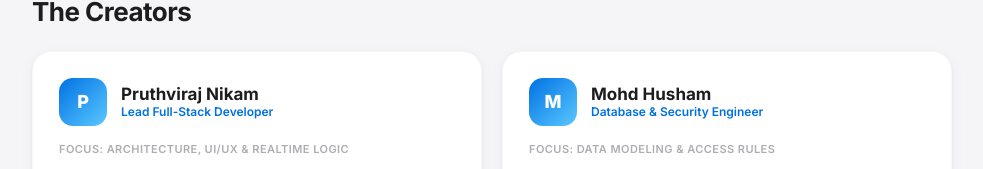
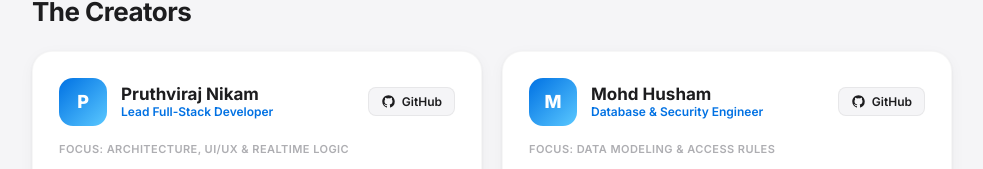
Before and after one commit to pruthviraj-builds/smartqueue-react, a Next.js app: page /about in a window 1280 px wide. Shown: the part 2036-2205 px from the top of the page, without its empty margins (148-1131 px from the left). Built offline with nearby package versions, Linux system fonts and the light colour scheme; no server answers; what react-google-recaptcha-v3 would draw is missing.

Commit message:
feat: add staff account creation and campus geofencing

```diff
--- a/src/app/about/page.tsx
+++ b/src/app/about/page.tsx
@@ -268,6 +268,7 @@
     highlight: 'Architecture, UI/UX & Realtime Logic',
     desc: 'Engineered the complete frontend experience, Firebase real-time synchronization, Groq AI assistant integration, and deployment infrastructure.',
     badge: 'Frontend & Backend',
+    github: 'https://github.com/pruthviraj-builds',
   },
   {
     name: 'Mohd Husham',
@@ -275,6 +276,7 @@
     highlight: 'Data Modeling & Access Rules',
     desc: 'Designed Firestore database architecture, optimized document structure for queue counters, and authored comprehensive security rules.',
     badge: 'Database & Data Flow',
+    github: 'https://github.com/hushamorg',
   },
 ];
 
@@ -563,7 +565,8 @@
                   borderRadius: 20,
                 }}
               >
-                <div style={{ display: 'flex', alignItems: 'center', gap: 14, marginBottom: 16 }}>
+                <div style={{ display: 'flex', alignItems: 'center', justifyContent: 'space-between', gap: 12, flexWrap: 'wrap', marginBottom: 16 }}>
+                  <div style={{ display: 'flex', alignItems: 'center', gap: 14 }}>
                     <div style={{
                       width: 48,
                       height: 48,
@@ -586,6 +589,33 @@
                         {member.role}
                       </p>
                     </div>
+                  </div>
+
+                  <a
+                    href={member.github}
+                    target="_blank"
+                    rel="noreferrer"
+                    style={{
+                      display: 'inline-flex',
+                      alignItems: 'center',
+                      gap: 6,
+                      fontSize: 12,
+                      fontWeight: 600,
+                      color: 'var(--text)',
+                      textDecoration: 'none',
+                      padding: '6px 12px',
+                      borderRadius: 8,
+                      background: 'var(--bg)',
+                      border: '1px solid var(--border)',
+                      transition: 'all 0.2s ease',
+                      flexShrink: 0,
+                    }}
+                  >
+                    <svg width="15" height="15" viewBox="0 0 24 24" fill="currentColor">
+                      <path fillRule="evenodd" clipRule="evenodd" d="M12 2C6.477 2 2 6.484 2 12.017c0 4.425 2.865 8.18 6.839 9.504.5.092.682-.217.682-.483 0-.237-.008-.868-.013-1.703-2.782.605-3.369-1.343-3.369-1.343-.454-1.158-1.11-1.466-1.11-1.466-.908-.62.069-.608.069-.608 1.003.07 1.53 1.032 1.53 1.032.892 1.53 2.341 1.088 2.91.832.092-.647.35-1.088.636-1.338-2.22-.253-4.555-1.113-4.555-4.951 0-1.093.39-1.988 1.029-2.688-.103-.253-.446-1.272.098-2.65 0 0 .84-.27 2.75 1.026A9.564 9.564 0 0112 6.844c.85.004 1.705.115 2.504.337 1.909-1.296 2.747-1.027 2.747-1.027.546 1.379.202 2.398.1 2.651.64.7 1.028 1.595 1.028 2.688 0 3.848-2.339 4.695-4.566 4.943.359.309.678.92.678 1.855 0 1.338-.012 2.419-.012 2.747 0 .268.18.58.688.482A10.019 10.019 0 0022 12.017C22 6.484 17.522 2 12 2z" />
+                    </svg>
+                    <span>GitHub</span>
+                  </a>
                 </div>
 
                 <div style={{
```
Lines whose indentation alone changed are shown as unchanged.
